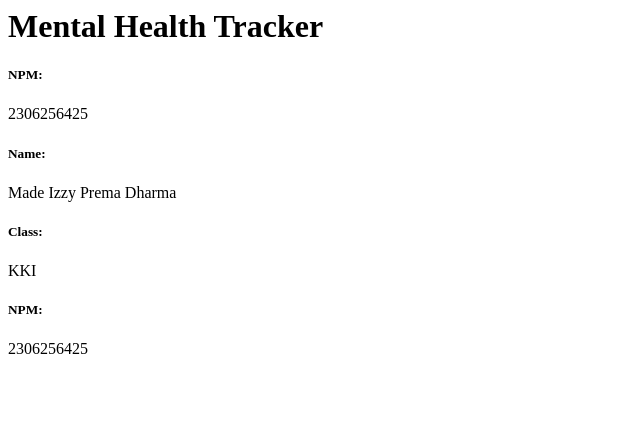
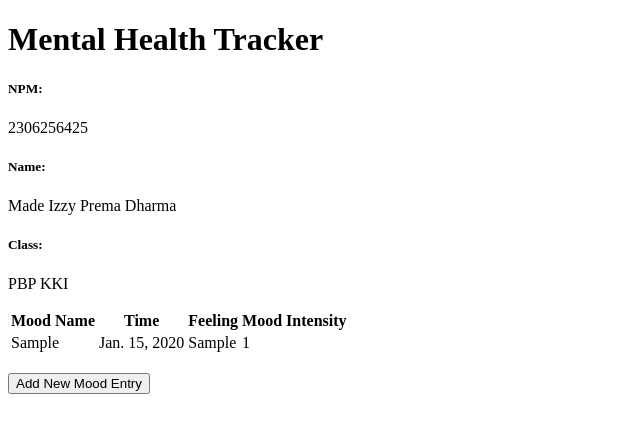
Before and after one commit to izzydharma/mental-health-tracker, a Django app: page / in a window 1280 px wide. Shown: the top 433 px of the page, without its empty margins (0-640 px from the left). Run offline with Django 5.2, Linux system fonts and the light colour scheme; tables that the repository leaves empty hold one stand-in row (values such as "Sample post").

Commit message:
tutorial 2, sorry late my work i did at campus is in the other rep. you can see in the scele for tutorial 0 labeled new

```diff
--- a/main/models.py
+++ b/main/models.py
@@ -1,10 +1,12 @@
 from django.db import models
+import uuid
 
 class MoodEntry(models.Model):
     mood = models.CharField(max_length=255)
     time = models.DateField(auto_now_add=True)
     feelings = models.TextField()
     mood_intensity = models.IntegerField()
+    id = models.UUIDField(primary_key=True, default=uuid.uuid4, editable=False)
 
     @property
     def is_mood_strong(self):
--- a/main/templates/main.html
+++ b/main/templates/main.html
@@ -1,11 +1,43 @@
+{% extends 'base.html' %}
+{% block content %}
 <h1>Mental Health Tracker</h1>
 
 <h5>NPM: </h5>
 <p>{{ npm }}<p>
-<h5>Name: </h5>
-<p>{{ name }}<p>
-<h5>Class: </h5>
-<p>{{ class }}<p>
 
-<h5>NPM: </h5>
-<p>{{ npm }}<p>
+<h5>Name:</h5>
+<p>{{ name }}</p>
+
+<h5>Class:</h5>
+<p>{{ class }}</p>
+
+{% if not mood_entries %}
+<p>There are no mood data in mental health tracker.</p>
+{% else %}
+<table>
+  <tr>
+    <th>Mood Name</th>
+    <th>Time</th>
+    <th>Feeling</th>
+    <th>Mood Intensity</th>
+  </tr>
+
+  {% comment %} This is how to display mood data
+  {% endcomment %}
+  {% for mood_entry in mood_entries %}
+  <tr>
+    <td>{{mood_entry.mood}}</td>
+    <td>{{mood_entry.time}}</td>
+    <td>{{mood_entry.feelings}}</td>
+    <td>{{mood_entry.mood_intensity}}</td>
+  </tr>
+  {% endfor %}
+</table>
+{% endif %}
+
+<br />
+
+<a href="{% url 'main:create_mood_entry' %}">
+  <button>Add New Mood Entry</button>
+</a>
+{% endblock content %}
--- a/main/urls.py
+++ b/main/urls.py
@@ -1,8 +1,18 @@
 from django.urls import path
-from main.views import show_main
+from main.views import show_main, create_mood_entry, show_xml, show_json, show_xml_by_id, show_json_by_id
+
+
+
+
+
 
 app_name = 'main'
 
 urlpatterns = [
     path('', show_main, name='show_main'),
+    path('create-mood-entry', create_mood_entry, name='create_mood_entry'),
+    path('xml/', show_xml, name='show_xml'),
+    path('json/', show_json, name='show_json'),
+    path('xml/<str:id>/', show_xml_by_id, name='show_xml_by_id'),
+    path('json/<str:id>/', show_json_by_id, name='show_json_by_id'),
 ]
--- a/main/views.py
+++ b/main/views.py
@@ -1,10 +1,43 @@
-from django.shortcuts import render
+from django.shortcuts import render, redirect
+from main.forms import MoodEntryForm
+from main.models import MoodEntry
+from django.http import HttpResponse
+from django.core import serializers
+
+def show_xml(request):
+    data = MoodEntry.objects.all()
+    return HttpResponse(serializers.serialize("xml", data), content_type="application/xml")
 
 def show_main(request):
+    mood_entries = MoodEntry.objects.all()
+
     context = {
-        'npm' : '2306256425',
         'name': 'Made Izzy Prema Dharma',
-        'class': 'KKI'
+        'class': 'PBP KKI',
+        'npm': '2306256425',
+        'mood_entries': mood_entries
     }
 
     return render(request, "main.html", context)
+
+def create_mood_entry(request):
+    form = MoodEntryForm(request.POST or None)
+
+    if form.is_valid() and request.method == "POST":
+        form.save()
+        return redirect('main:show_main')
+
+    context = {'form': form}
+    return render(request, "create_mood_entry.html", context)
+
+def show_json(request):
+    data = MoodEntry.objects.all()
+    return HttpResponse(serializers.serialize("json", data), content_type="application/json")
+
+def show_xml_by_id(request, id):
+    data = MoodEntry.objects.filter(pk=id)
+    return HttpResponse(serializers.serialize("xml", data), content_type="application/xml")
+
+def show_json_by_id(request, id):
+    data = MoodEntry.objects.filter(pk=id)
+    return HttpResponse(serializers.serialize("json", data), content_type="application/json")
--- a/mental_health_tracker/settings.py
+++ b/mental_health_tracker/settings.py
@@ -56,7 +56,7 @@ ROOT_URLCONF = 'mental_health_tracker.urls'
 TEMPLATES = [
     {
         'BACKEND': 'django.template.backends.django.DjangoTemplates',
-        'DIRS': [],
+        'DIRS': [BASE_DIR / 'templates'],
         'APP_DIRS': True,
         'OPTIONS': {
             'context_processors': [
--- /dev/null
+++ b/templates/base.html
@@ -0,0 +1,13 @@
+{% load static %}
+<!DOCTYPE html>
+<html lang="en">
+  <head>
+    <meta charset="UTF-8" />
+    <meta name="viewport" content="width=device-width, initial-scale=1.0" />
+    {% block meta %} {% endblock meta %}
+  </head>
+
+  <body>
+    {% block content %} {% endblock content %}
+  </body>
+</html>
```
Also changed, not shown: main/forms.py (added, +7 -0 lines), main/templates/create_mood_entry.html (added, +18 -0 lines), .github/.workflows/deploy.yml (added), main/migrations/0002_alter_moodentry_id.py (added).
